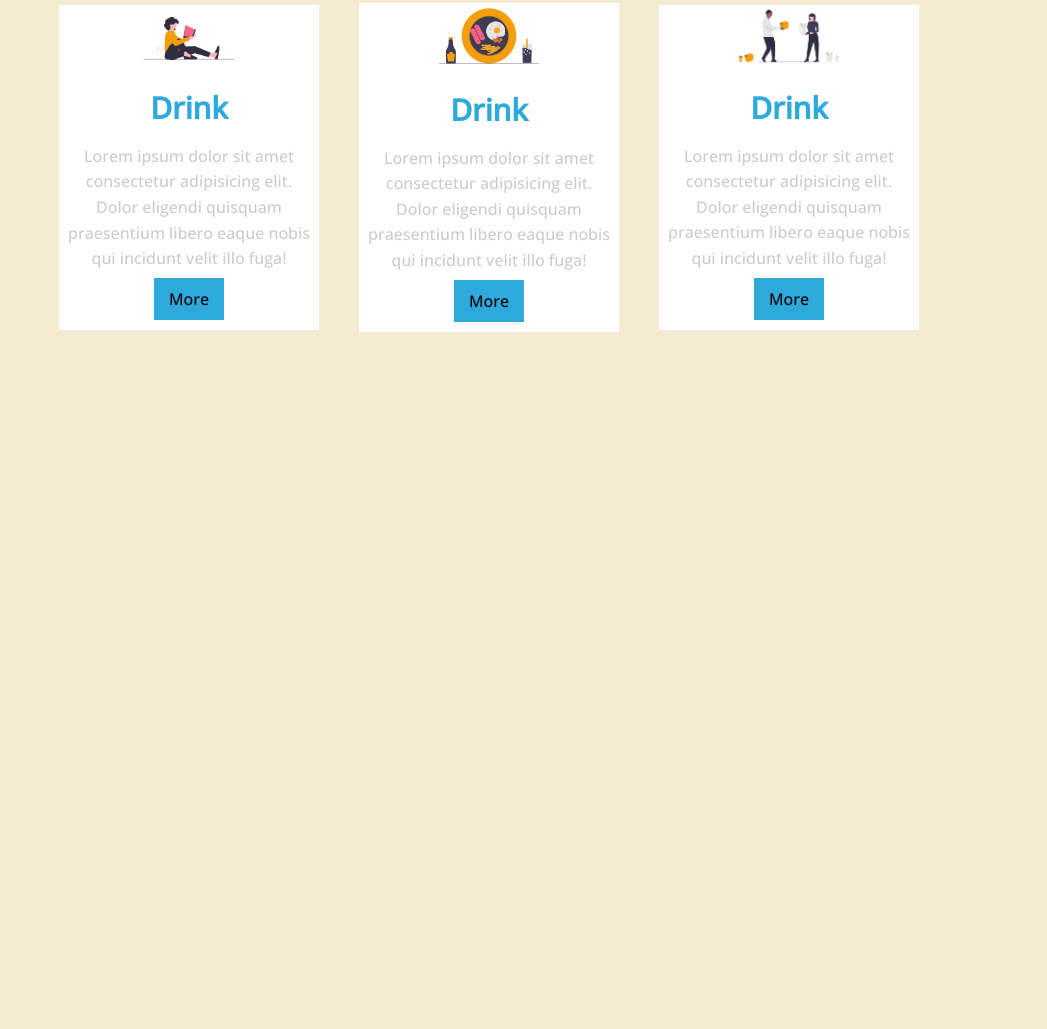
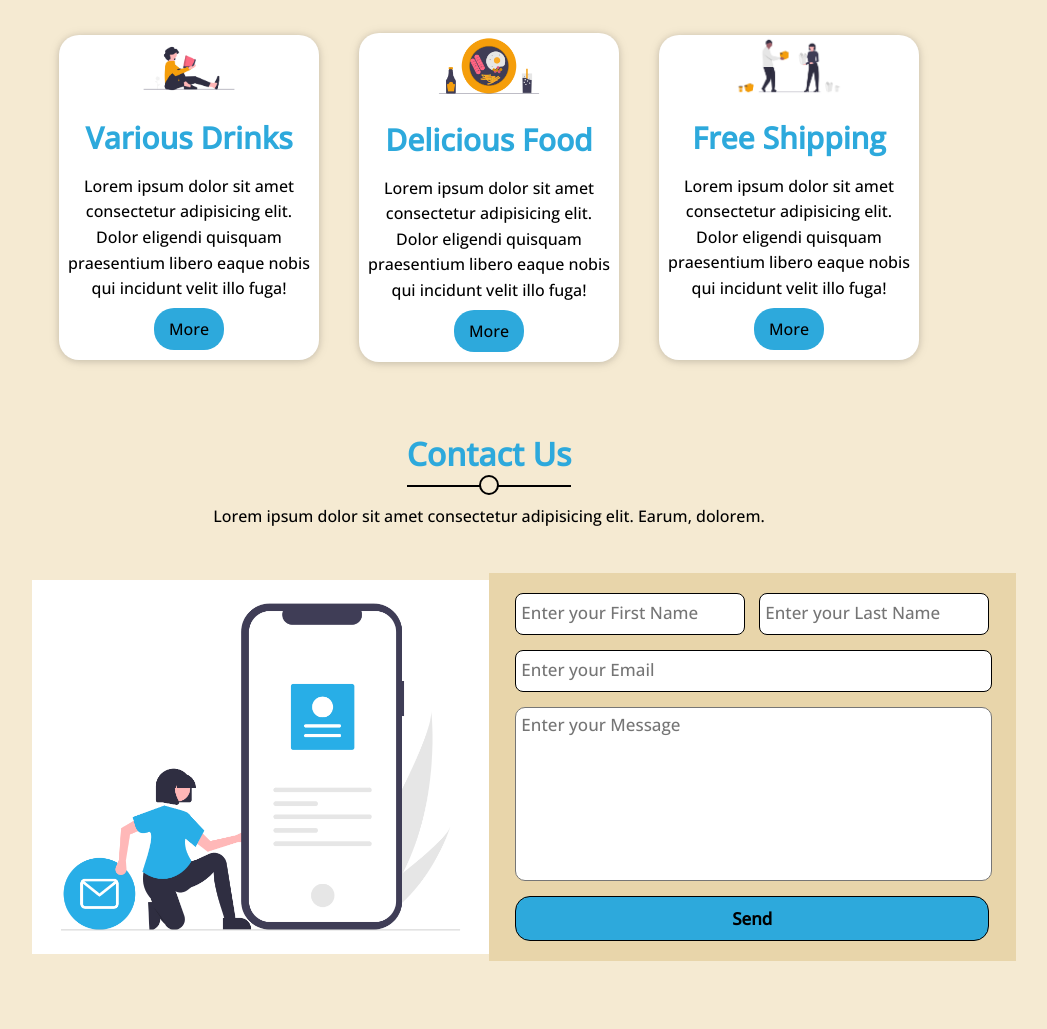
Before and after one commit to LAKHALKHALID/Food_poject, a plain HTML site: page index.html in a window 1280 px wide. Shown: the part 1566-2595 px from the top of the page, without its empty margins (151-1198 px from the left). Before the commit the page ends 1941 px from the top, so only its background shows below. Drawn offline with Linux system fonts and the light colour scheme.

Commit message:
I am still working on this project

```diff
--- a/index.html
+++ b/index.html
@@ -91,14 +91,14 @@
 
   <!-- End kinds of food -->
 
-  <!-- Start About -->
+  <!-- Start Sercice -->
    <div class="service">
     <h1 class="title">our Services</h1>
     <p class="main-par">Lorem ipsum dolor sit amet, consectetur adipisicing elit. Ipsa, amet!</p>
     <div class="container">
       <div class="box" id="s3">
         <img src="img/s3.png" alt="">
-        <h2>drink</h2>
+        <h2>Various drinks</h2>
         <p>Lorem ipsum dolor sit amet consectetur adipisicing elit.
            Dolor eligendi quisquam praesentium libero eaque nobis qui incidunt velit illo fuga!
         </p>
@@ -106,7 +106,7 @@
       </div>
       <div class="box">
         <img src="img/s2.png" alt="">
-        <h2>drink</h2>
+        <h2>Delicious food</h2>
         <p>Lorem ipsum dolor sit amet consectetur adipisicing elit.
           Dolor eligendi quisquam praesentium libero eaque nobis qui incidunt velit illo fuga!
         </p>
@@ -114,7 +114,7 @@
       </div>
       <div class="box">
         <img src="img/s1.png" alt="">
-        <h2>drink</h2>
+        <h2>Free shipping</h2>
         <p>Lorem ipsum dolor sit amet consectetur adipisicing elit.
           Dolor eligendi quisquam praesentium libero eaque nobis qui incidunt velit illo fuga!
         </p>
@@ -124,6 +124,33 @@
 
 
    </div>
-  <!-- End About -->
+  <!-- End Service -->
+
+  <!-- Start Contact -->
+   <div class="contact">
+    <h1 class="title">Contact us</h1>
+    <p class="main-par">Lorem ipsum dolor sit amet consectetur adipisicing elit. Earum, dolorem.</p>
+    <div class="container">
+      <div class="info">
+
+        <img src="img/contact.png" alt="">
+
+      </div>
+
+        <div class="content-form">
+          <form action="">
+            <div class="input-row">
+              <input type="text" placeholder="Enter your First Name">
+              <input type="text" placeholder="Enter your Last Name">
+            </div>
+            <input type="email" placeholder="Enter your Email">
+            <textarea name="" id="" placeholder="Enter your Message"></textarea>
+            <button>Send</button>
+          </form>
+        </div>
+
+    </div>
+   </div>
+  <!-- End Contact -->
 </body>
 </html>
--- a/style.css
+++ b/style.css
@@ -230,7 +230,7 @@ transform: translateY(-15px);
 }
 /* End food */
 
-/* Start About */
+/* Start Service */
 .service{
     padding-top: var(--padding-top);
       padding-bottom: var(--padding-top);
@@ -240,12 +240,21 @@ display: flex;
 justify-content: center;
 align-items: center;
 gap: 40px;
+padding-top: 30px;
 }
 .service .container .box{
 background-color: #fff;
 width: 260px;
 text-align: center;
 padding-bottom: 20px;
+border-radius: 20px;
+box-shadow:
+    0 1px 6px rgba(0, 0, 0, 0.12),
+    0 1px 12px rgba(0, 0, 0, 0.1);
+  transition: var(--time-during);
+}
+.service .container .box:hover{
+  transform: translateY(-15px);
 }
 .service .container .box img{
 width: 120px;
@@ -259,13 +268,18 @@ width: 120px;
 .service .container .box p{
     padding: 0 8PX;
       line-height: 1.6;
-      color: #ccc;
+      color: #000;
 }
 .service .container .box a{
   text-decoration: none;
   color: #000;
   background-color: var(--color-title);
   padding: 10px 15px;
+  border-radius:20px;
+  transition: var(--time-during);
+}
+.service .container .box a:hover{
+  color:#fff;
 }
 #s3{
   padding: 5px 0;
@@ -273,4 +287,99 @@ width: 120px;
 }
 
 
-/* End About */
+/* End Service */
+
+/* Start Contact */
+
+.contact {
+  padding-top: var(--padding-top);
+  padding-bottom: var(--padding-top);
+}
+
+.contact .container{
+  display: flex;
+  justify-content: center;
+  align-items: center;
+  padding: 30px 0;
+}
+.contact .container .info{
+  flex-basis: 45%;
+}
+.contact .container .content-form{
+  flex-basis: 45%;
+      background: #d7bb7a75;
+        display: flex;
+          justify-content: center;
+          align-items: center;
+          padding: 20PX 0;
+}
+.contact .container .content-form form{
+      flex-basis: 45%;
+        display: flex;
+        flex-direction: column;
+        gap: 15px;
+      min-width: 90%;
+
+
+}
+
+.contact .container .content-form form .input-row {
+  display: flex;
+  justify-content: space-between;
+  align-items: center;
+}
+.contact .container .content-form form .input-row input{
+      width: 46%;
+}
+.contact .container .content-form input[type="email"]{
+  width:98%;
+}
+.contact .container .content-form form input{
+    height: 30px;
+      outline: 0;
+      border: 1px solid;
+      border-radius: 8px;
+      padding-left: 10px;
+          padding: 5px 5px;
+}
+.contact .container textarea{
+      width: 98%;
+        height: 162.33px;
+        resize: none;
+        border-radius: 10px;
+        padding: 5px;
+
+}
+.contact .container .content-form form button{
+   padding: 10px 0;
+    outline: 0;
+    border-radius: 15px;
+    border: 1px solid;
+    background: var(--color-title);
+    font-size: 17px;
+    font-weight: bold;
+      transition: var(--time-during);
+}
+.contact .container .content-form form button:hover{
+  color: #fff;
+  cursor: pointer;
+}
+input::placeholder,textarea::placeholder{
+    /* transition: var(--time-during); */
+    transition: 0.7s;
+      opacity: 1;
+      font-size: 17px;
+}
+input:hover::placeholder,textarea:hover::placeholder{
+  opacity: 0;
+}
+.contact .container .info{
+ /* width:500px; */
+display: flex;
+  justify-content: flex-end;
+}
+.contact .container .info img{
+  /* max-width:100%; */
+      width: 457px;
+
+}
```
Also changed, not shown: img/ch1.jpg (added), img/contact.png (added), img/man-890885_1280.jpg (added).
